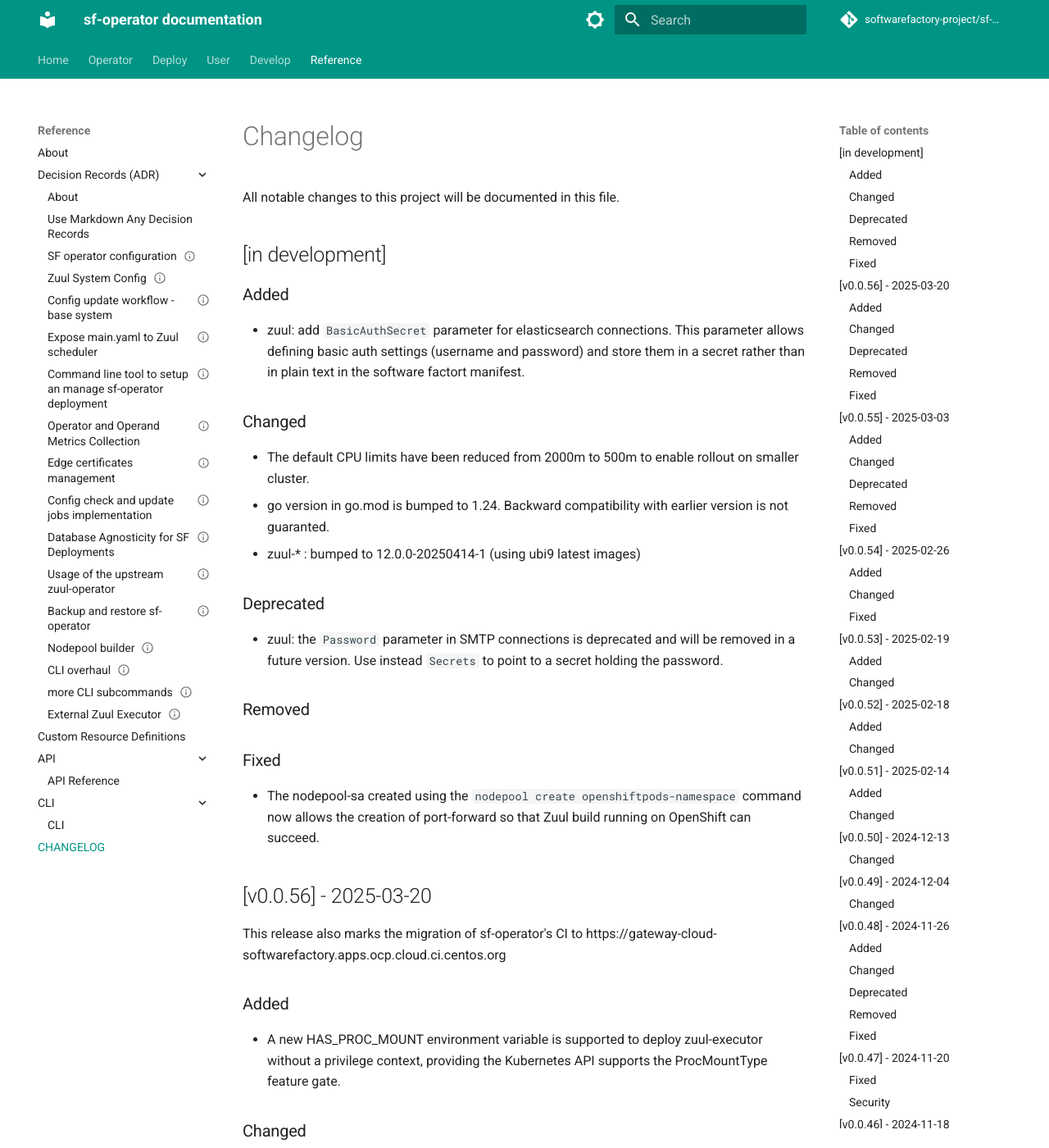
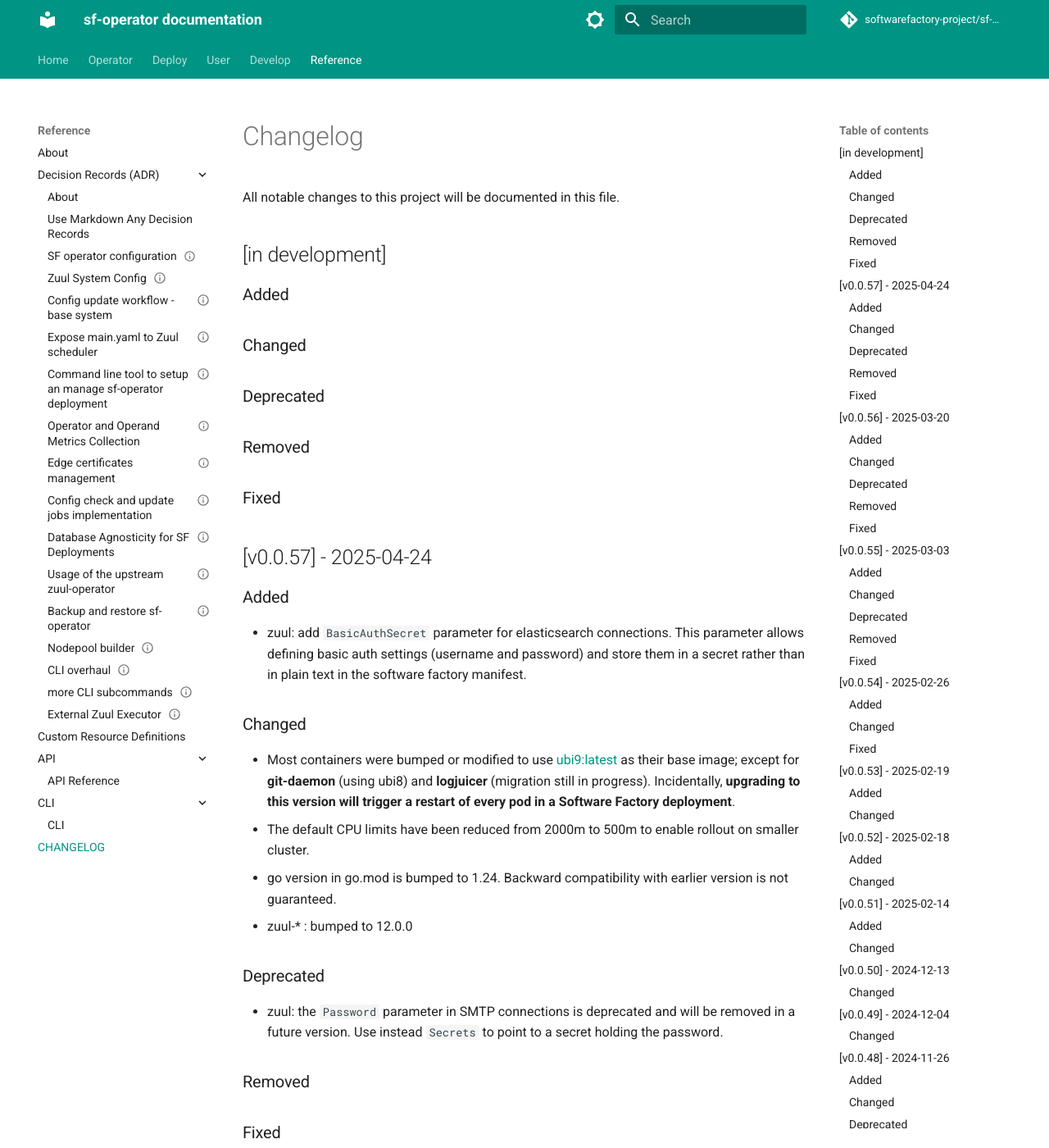
Before and after one commit to softwarefactory-project/sf-operator, an MkDocs documentation site: the page built from doc/reference/CHANGELOG.md, in a window 1280 px wide and 1400 px high. Shown: the whole window at 82% size. Built offline with MkDocs 1.6.1 and Material for MkDocs 9.7.7, drawn with Linux system fonts in a browser that asks for light colours; comment, search, counter and statistics services are not loaded.

Commit message:
release v0.0.57
Change-Id: I506fb2cbb98043cbc12f0833f8cbf7766864325b

```diff
--- a/doc/reference/CHANGELOG.md
+++ b/doc/reference/CHANGELOG.md
@@ -5,16 +5,27 @@
 ## [in development]
 
 ### Added
+### Changed
+### Deprecated
+### Removed
+### Fixed
+
+## [v0.0.57] - 2025-04-24
+
+### Added
 
 - zuul: add `BasicAuthSecret` parameter for elasticsearch connections. This parameter
   allows defining basic auth settings (username and password) and store them in a secret
-  rather than in plain text in the software factort manifest.
+  rather than in plain text in the software factory manifest.
 
 ### Changed
 
+- Most containers were bumped or modified to use [ubi9:latest](https://www.redhat.com/en/blog/introducing-red-hat-universal-base-image)
+  as their base image; except for **git-daemon** (using ubi8) and **logjuicer** (migration still in progress).
+  Incidentally, **upgrading to this version will trigger a restart of every pod in a Software Factory deployment**.
 - The default CPU limits have been reduced from 2000m to 500m to enable rollout on smaller cluster.
-- go version in go.mod is bumped to 1.24. Backward compatibility with earlier version is not guaranted.
-- zuul-* : bumped to 12.0.0-20250414-1 (using ubi9 latest images)
+- go version in go.mod is bumped to 1.24. Backward compatibility with earlier version is not guaranteed.
+- zuul-* : bumped to 12.0.0
 
 ### Deprecated
 
```
